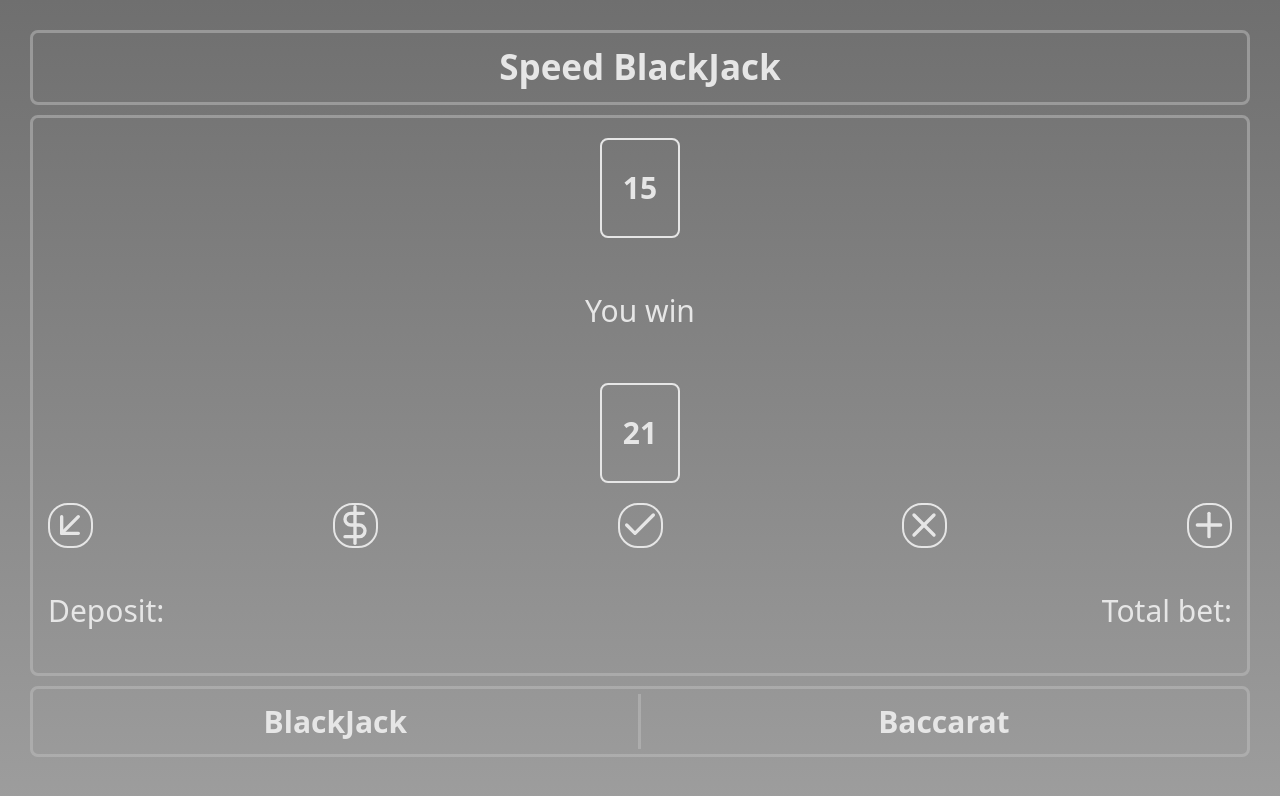
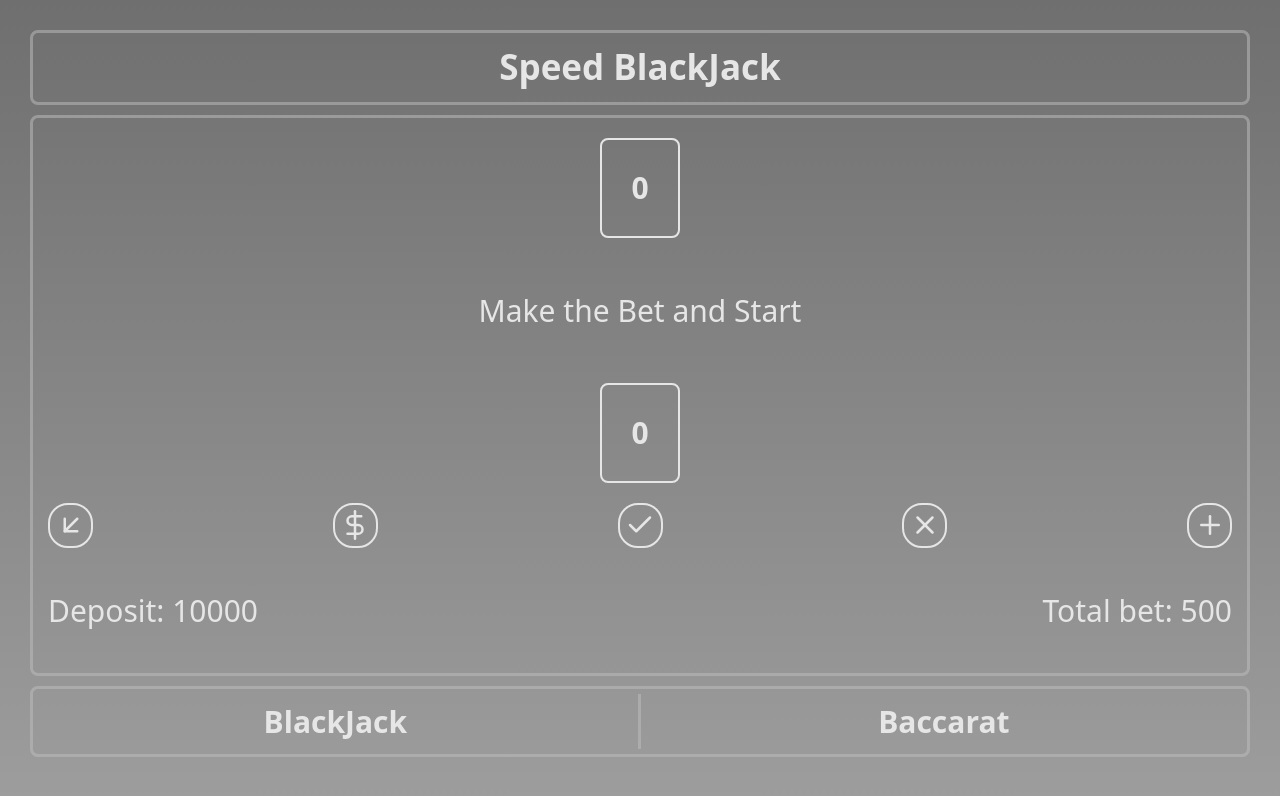
Before and after one commit to andreybyrsa/React-Card-Games, a React (Create React App) app: page / in a window 1280 px wide. Shown: the top 796 px of the page. Built offline with nearby package versions, Linux system fonts and the light colour scheme; the HTML template or start-up script is replaced by a standard one.

Commit message:
Добавил хуки, начал натраивать логику приложения

```diff
--- a/src/components/ModePage/ModePage.jsx
+++ b/src/components/ModePage/ModePage.jsx
@@ -1,4 +1,4 @@
-import React from 'react';
+import React, {useEffect, useRef, useState} from 'react';
 import {
   DollarSign,
   Plus,
@@ -10,41 +10,86 @@ import {
 import './ModePage.scss';
 
 function ModePage() {
+
+  const [textResult, setTextResult] = useState('Make the Bet and Start');
+  const [totalBet, setTotalBet] = useState(500);
+  const [deposit, setDeposit] = useState(10000);
+  const [currentCheck, setCurrentCheck] = useState(true);
+
+  const [playerValue, setPlayerValue] = useState(0);
+  const [bankerValue, setBankerValue] = useState(0);
+
+  useEffect(() => {
+    if (currentCheck === false && bankerValue < 21) {
+      setBankerValue(bankerValue + Math.floor(Math.random() * 12) + 1);
+    }
+  }, [currentCheck, bankerValue])
+
+  const addCard = () => {
+    if (currentCheck && playerValue < 21) {
+      setPlayerValue(playerValue + (Math.floor(Math.random() * 12) + 1));
+      if (playerValue > 21) {
+        setCurrentCheck(!currentCheck);
+      }
+    }
+  }
+
+  const startGame = () => {
+    setTextResult('');
+    document.querySelector('.mode-block__button').disabled = false;
+  }
+
+  const makeBet = () => {
+    if (deposit > 0) {
+      setTotalBet(totalBet + 500);
+      setDeposit(deposit - 500);
+    }
+    return;
+  }
+
+  const removeBet = () => {
+    if (deposit < 10500) {
+      setTotalBet(totalBet - 500);
+      setDeposit(deposit + 500);
+    }
+    return;
+  }
+
   return (
     <div className="mode-border-wrapper">
       <div className="mode-block">
 
         <div className="mode-block__game-content">
-          <div className="mode-block__card">15</div>
+          <div className="mode-block__card">{bankerValue}</div>
         </div>
 
-        <div className="mode-block__game-result">You win</div>
+        <div className="mode-block__game-result">{textResult}</div>
 
         <div className="mode-block__game-content">
-          <div className="mode-block__card">21</div>
+          <div className="mode-block__card">{playerValue}</div>
         </div>
 
         <div className="mode-block__container">
-          <button className="mode-block__button">
-            <ArrowDownLeft size={40} color="#e6e6e6" />
+          <button onClick={removeBet} className="mode-block__button">
+            <ArrowDownLeft size={30} color="#e6e6e6" />
+          </button>
+          <button onClick={makeBet} className="mode-block__button">
+            <DollarSign size={30} color="#e6e6e6" />
+          </button>
+          <button onClick={startGame} className="mode-block__button">
+            <Check size={30} color="#e6e6e6" />
           </button>
           <button className="mode-block__button">
-            <DollarSign size={40} color="#e6e6e6" />
+            <X size={30} color="#e6e6e6" />
           </button>
-          <button className="mode-block__button">
-            <Check size={40} color="#e6e6e6" />
-          </button>
-          <button className="mode-block__button">
-            <X size={40} color="#e6e6e6" />
-          </button>
-          <button className="mode-block__button">
-            <Plus size={40} color="#e6e6e6" />
+          <button onClick={() => addCard(true)} className="mode-block__button">
+            <Plus size={30} color="#e6e6e6" />
           </button>
         </div>
 
         <div className="mode-block__container">
-          <div className="mode-block__credits">Deposit:</div>
-          <div className="mode-block__credits">Total bet:</div>
+          <div className="mode-block__credits">Deposit: {deposit}</div>
+          <div className="mode-block__credits">Total bet: {totalBet}</div>
         </div>
 
       </div>
--- a/src/components/ModePage/ModePage.scss
+++ b/src/components/ModePage/ModePage.scss
@@ -15,6 +15,7 @@
     width: 100%;
     display: flex;
     justify-content: space-between;
+    text-align: center;
   }
 
   &__game-content {
@@ -46,6 +47,7 @@
   }
 
   &__button {
+    display: flex;
     justify-content: center;
     align-items: center;
 
@@ -54,6 +56,11 @@
     background-color: transparent;
     border: 2px solid #e6e6e6;
     border-radius: 20px;
+    transition: background-color .4s;
+  }
+
+  &__button:active {
+    background-color: #6f6f6f;
   }
 
   &__credits {
```
